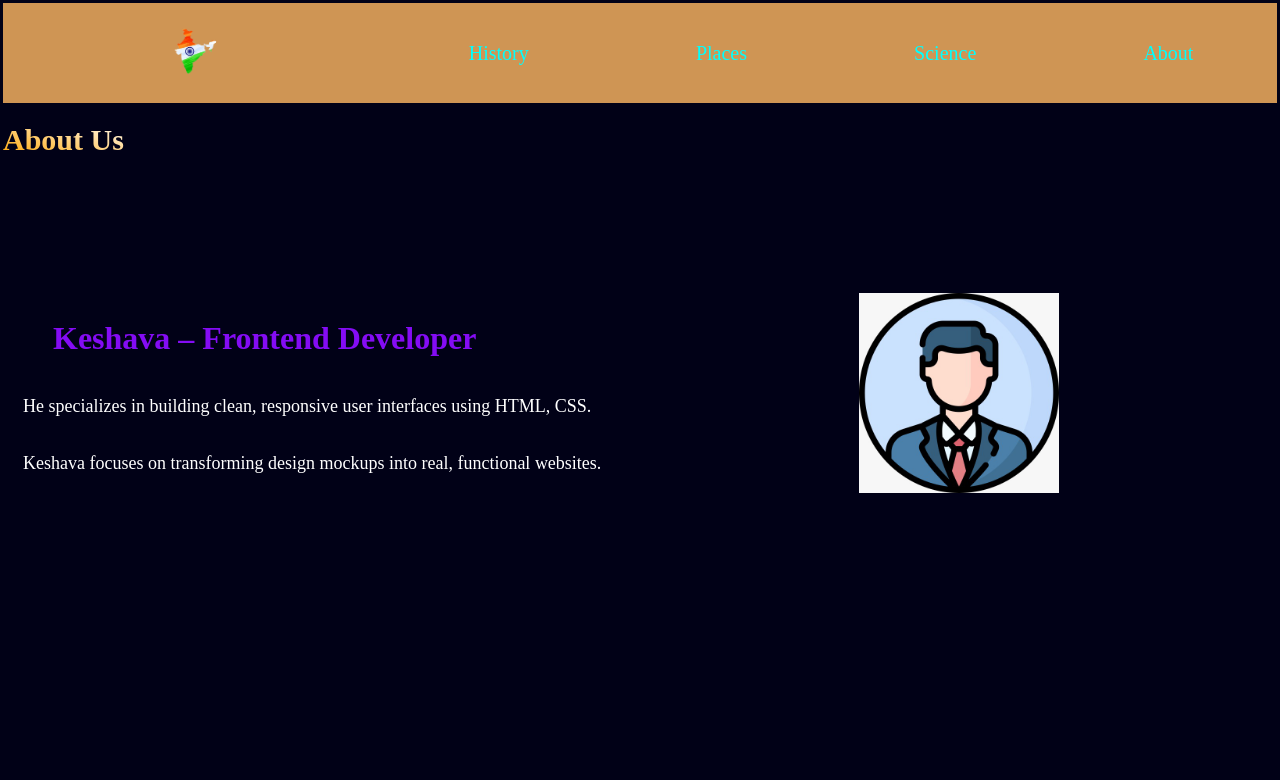
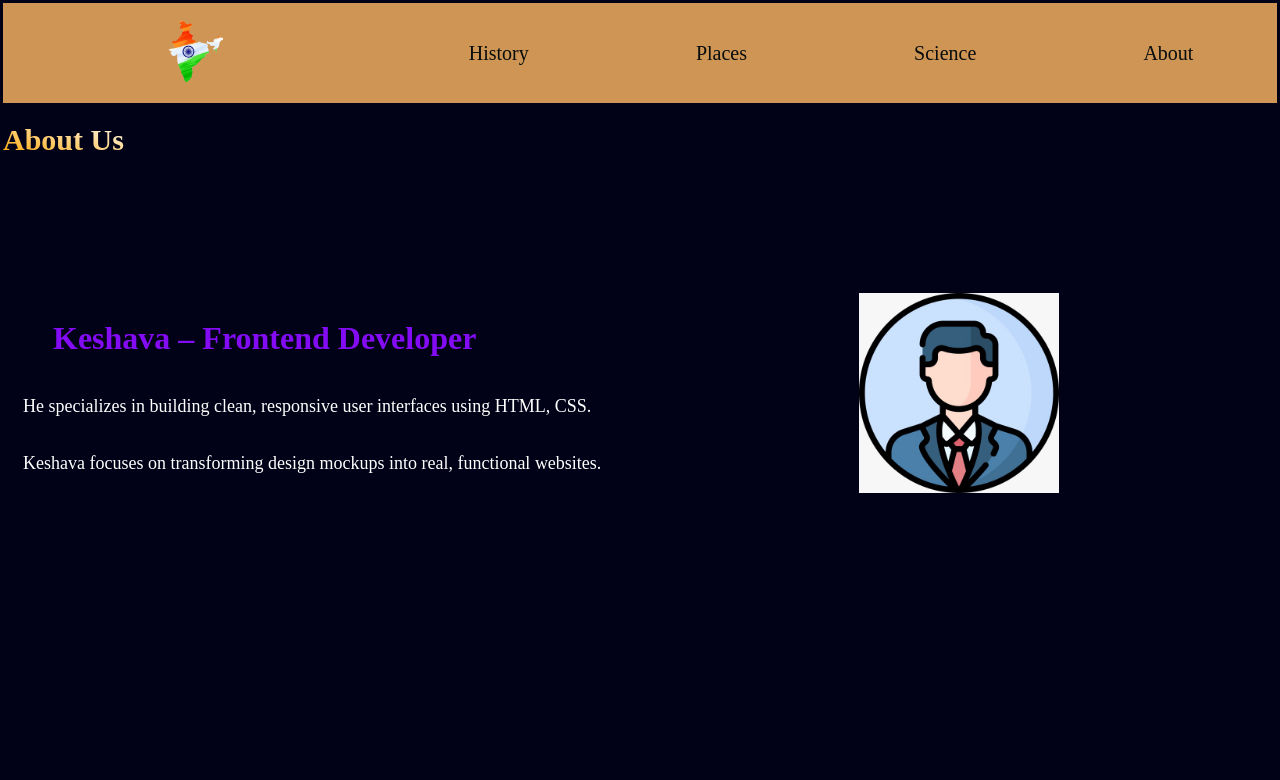
Before and after one commit to pallimohan/indian, a plain HTML site: page about.html in a window 1280 px wide. Shown: the top 780 px of the page. Drawn offline with Linux system fonts and the light colour scheme.

Commit message:
Add files via upload

```diff
--- a/about.css
+++ b/about.css
@@ -26,7 +26,7 @@ body {
 }
 
 .logo-image {
-    width: 15%;
+    width: 20%;
 
 }
 
@@ -40,10 +40,10 @@ body {
 }
 
 .a {
-    text-decoration: none;
-    color: aqua;
+   text-decoration: none;
+    color: rgb(7, 12, 12);
     border: none;
-
+    font-size: 20px;
     transition: color 0.4s, border 0.4s;
 }
 
--- a/history.css
+++ b/history.css
@@ -25,7 +25,7 @@ body {
 }
 
 .logo-image {
-    width: 15%;
+    width: 20%;
 
 }
 
@@ -37,7 +37,7 @@ body {
     justify-content: space-around;
 }
 
-.a {
+a {
     text-decoration: none;
     color: rgb(7, 12, 12);
     border: none;
--- a/places.css
+++ b/places.css
@@ -25,7 +25,7 @@ body {
 }
 
 .logo-image {
-    width: 15%;
+    width: 20%;
 
 }
 
@@ -38,9 +38,10 @@ body {
 }
 
 .a {
-    text-decoration: none;
-    color: aqua;
+   text-decoration: none;
+    color: rgb(7, 12, 12);
     border: none;
+    font-size: 20px;
     transition: color 0.4s, border 0.4s;
 }
 
--- a/science.css
+++ b/science.css
@@ -25,7 +25,7 @@ body {
 }
 
 .logo-image {
-    width: 15%;
+    width: 20%;
 
 }
 
--- a/style.css
+++ b/style.css
@@ -25,7 +25,7 @@ body {
 }
 
 .logo-image {
-    width: 25%;
+    width: 20%;
 
 }
 
```
